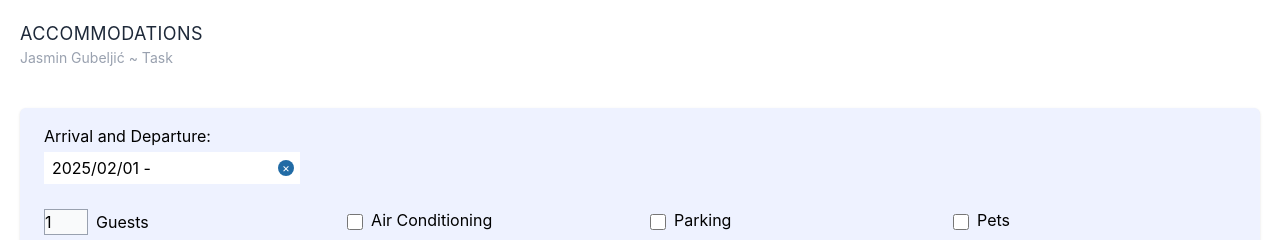
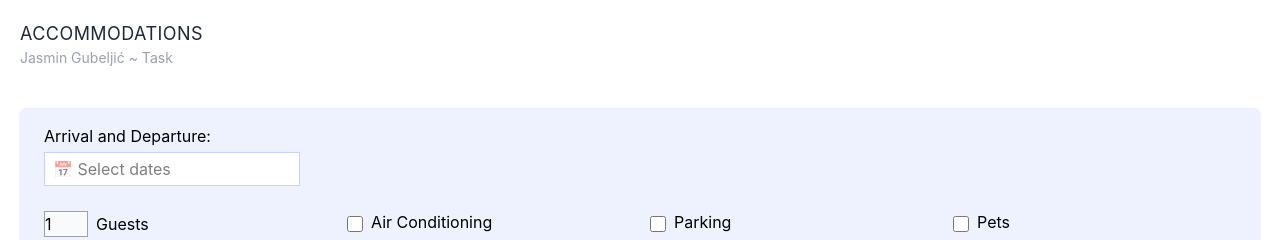
Before and after one commit to jasmingubeljic/accommodation-filtering, a React (Vite) app: page / in a window 1280 px wide. Shown: the top 240 px of the page. Built offline with nearby package versions, Linux system fonts and the light colour scheme; no server answers.

Commit message:
chore: update datepicker

```diff
--- a/src/components/Filter/Filter.jsx
+++ b/src/components/Filter/Filter.jsx
@@ -4,7 +4,7 @@ import "react-datepicker/dist/react-datepicker.css";
 
 export default function Filters(props) {
   const [filters, setFilters] = useState({});
-  const [startDate, setStartDate] = useState(new Date());
+  const [startDate, setStartDate] = useState();
   const [endDate, setEndDate] = useState(null);
 
   useEffect(() => {
@@ -145,18 +145,17 @@ export default function Filters(props) {
           <label htmlFor="Capacity">Arrival and Departure:</label>
           <br></br>
           <DatePicker
-            selected={startDate}
+            selectsRange={true}
+            startDate={startDate}
+            endDate={endDate}
             onChange={(event) => {
               onFilteringHandler(event);
             }}
-            startDate={startDate}
-            endDate={endDate}
-            selectsRange
             minDate={new Date()}
-            isClearable
+            isClearable={true}
             placeholderText="📅 Select dates"
             dateFormat="yyyy/MM/dd"
-            className="my-1 max-w-3xs w-100 bg-white px-2 py-1"
+            className="my-1 max-w-3xs w-100 bg-white px-2 py-1 border-1 border-indigo-200"
           />
         </div>
         <br></br>
```
